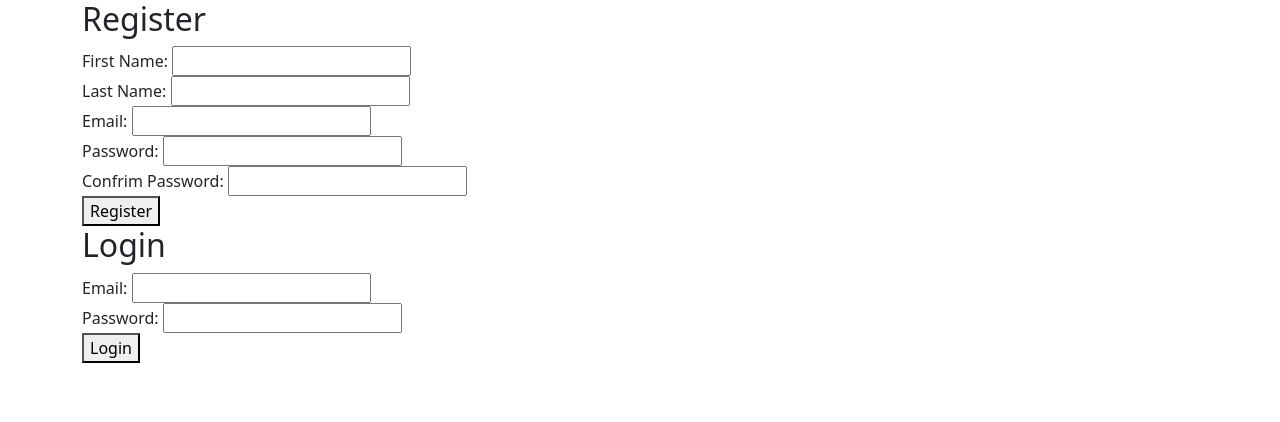
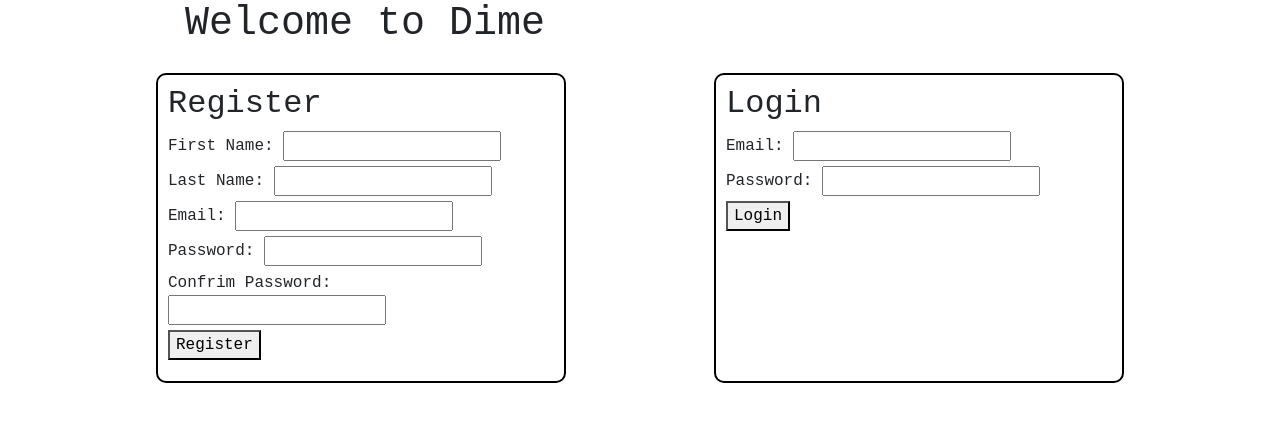
Before and after one commit to NgChris415/Dime, a Flask app: page / in a window 1280 px wide. Shown: the top 422 px of the page. Run offline with Flask 3, Linux system fonts and the light colour scheme.

Commit message:
Added CSS styling to html pages

```diff
--- a/solo_project/flask_app/models/expenses_model.py
+++ b/solo_project/flask_app/models/expenses_model.py
@@ -27,12 +27,12 @@ class Expenses:
         return results
 
     @classmethod
-    def delete_sheet(cls,data):
+    def delete_expense(cls,data):
         query= 'DELETE FROM expenses WHERE id = %(id)s;'
         return connectToMySQL(db).query_db(query,data)
 
     @classmethod
-    def update_sheet(cls,form_data):
+    def update_expense(cls,form_data):
         query = "UPDATE expenses SET location = %(location)s, category = %(category)s, amount_spent = %(amount_spent)s WHERE id = %(id)s;"
         return connectToMySQL(db).query_db(query,form_data)
 
@@ -49,7 +49,7 @@ class Expenses:
         if len(form_data['location']) < 2:
             flash("Location must be at least 2 characters long")
             is_valid = False
-        if form_data['amount_spent']== 0:
+        if int(form_data['amount_spent']) <= 0:
             flash("Amount Spent must be greater than $0")
             is_valid = False
         return is_valid
--- a/solo_project/flask_app/models/sheets_model.py
+++ b/solo_project/flask_app/models/sheets_model.py
@@ -52,13 +52,13 @@ class Sheets:
         if form_data['monthly_income'] == 0:
             flash("Monthly Income must be greater than 0")
             is_valid = False
-        if form_data['savings_goal'] == 0:
+        if int(form_data['savings_goal']) <= 0:
             flash("Savings Goal must be greater than 0")
             is_valid = False
         if len(form_data['month']) < 2:
             flash("Month must be greater than 2 characters")
             is_valid = False
-        if form_data['year'] == 0:
+        if int(form_data['year']) <= 0:
             flash("Year must be greater than 0")
             is_valid = False
         return is_valid
--- /dev/null
+++ b/solo_project/flask_app/static/css/style.css
@@ -0,0 +1,80 @@
+* {
+    font-family: 'Courier New', Courier, monospace;
+    margin: auto;
+}
+
+.container {
+    display: flex;
+    margin-top: 25px;
+}
+
+.form_options {
+    margin-bottom: 5px;
+}
+
+.title {
+    margin-left: 185px;
+}
+
+.registration_form {
+    border: 2px solid black;
+    border-radius: 10px;
+    padding: 10px;
+    height: 310px;
+    width: 410px;
+}
+
+.login_form {
+    border: 2px solid black;
+    border-radius: 10px;
+    padding: 10px;
+    height: 310px;
+    width: 410px;
+}
+
+.dashboard_header {
+    display: flex;
+    margin-bottom: 10px;
+}
+
+.dashboard_right {
+    margin-left: 85px;
+}
+
+.table, th, td {
+    border: 1px solid black;
+    padding: 5px;
+}
+
+.container_dashboard {
+    display: flex;
+    flex-direction: column;
+}
+
+.add_button {
+    margin-top: 15px;
+}
+
+.sheet_container{
+    display: flex;
+    flex-direction: column;
+    border: 2px solid black;
+    width: 550px;
+    margin-top: 50px;
+    padding: 20px;
+}
+
+.sheet_header_top{
+    margin-left: 320px;
+}
+
+.expense_header{
+    display: flex;
+    margin-left: 265px;
+}
+
+.expense_form {
+    border: 2px black solid;
+    padding: 10px;
+    width: 550px;
+}
--- a/solo_project/flask_app/templates/dashboard.html
+++ b/solo_project/flask_app/templates/dashboard.html
@@ -39,7 +39,7 @@
             </tbody>
         </table>
         <div>
-            <a href="/sheet/new" class="add_button"><button>New Sheet</button></a>
+            <a href="/sheet/new"><button class="add_button">New Sheet</button></a>
         </div>
     </div>
 </body>
--- a/solo_project/flask_app/templates/display_sheet.html
+++ b/solo_project/flask_app/templates/display_sheet.html
@@ -41,7 +41,7 @@
                         <td>{{expense.amount_spent}}</td>
                         <td>
                             <a href="/sheet/view/{{sheet.id}}/expense/form/edit/{{expense.id}}">Edit</a>
-                            <a href="/sheet/delete/{{sheet.id}}">Delete</a>
+                            <a href="/sheet/view/{{sheet.id}}/expense/form/delete/{{expense.id}}">Delete</a>
                         </td>
                     </tbody>
                     {% endfor %}
@@ -49,7 +49,7 @@
                 </div>
             </div>
         </div>
-        <a href="/sheet/view/{{sheet.id}}/expense/form"><button>Add Expense</button></a>
+        <a href="/sheet/view/{{sheet.id}}/expense/form"><button class="add_button">Add Expense</button></a>
     </div>
 </body>
 </html>
--- a/solo_project/flask_app/templates/login_page.html
+++ b/solo_project/flask_app/templates/login_page.html
@@ -8,6 +8,7 @@
     <title>Sign Up/Sign In</title>
 </head>
 <body>
+    <h1 class="title">Welcome to Dime</h1>
     <div class="container">
                             {% with messages = get_flashed_messages() %}
                         {% if messages %}
```
Also changed, not shown: solo_project/flask_app/controllers/expenses_controller.py (+34 -5 lines), solo_project/flask_app/templates/edit_expense.html (+11 -6 lines), solo_project/flask_app/static/style.css (deleted).
